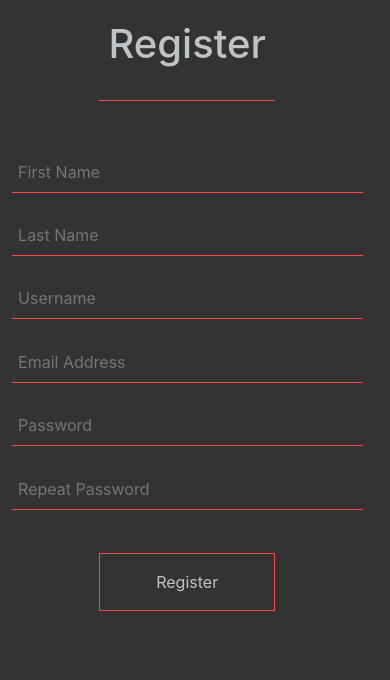
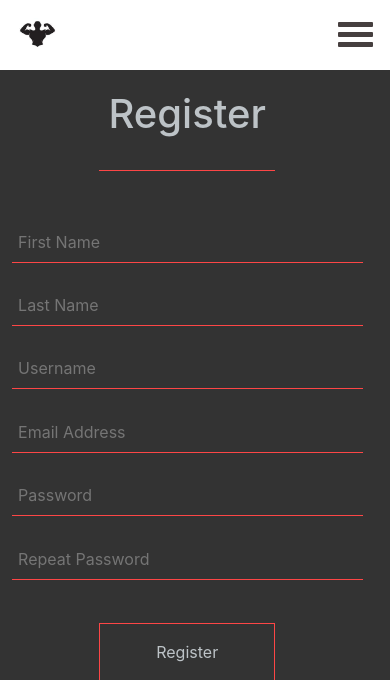
Before and after one commit to vasildespov/django-fitness-project, a Django app: page /register/ in a window 390 px wide. Shown: the top 680 px of the page. Run offline with Django 3.2, Linux system fonts and the light colour scheme; some libraries are stand-ins or nearby versions.

Commit message:
Added Responsive Navigation Bar

```diff
--- a/static/css/index.css
+++ b/static/css/index.css
@@ -67,3 +67,172 @@ body,html {
 .errorlist{
     color: #fd4646;
 }
+
+
+.brand-img:hover{
+  cursor: pointer;
+}
+
+nav {
+  float: right;
+}
+
+nav ul {
+  list-style: none;
+  margin: 0;
+  padding: 0;
+}
+
+nav ul li {
+  float: left;
+  position: relative;
+}
+
+nav ul li a {
+  display: block;
+  padding: 0 20px;
+  line-height: 70px;
+  background: #ffffff;
+  color: #463f3f;
+  text-decoration: none;
+
+}
+
+nav ul li a:hover {
+  background: #f2f2f2;
+  color: #fb5958;
+}
+
+nav ul li a:not(:only-child):after {
+  padding-left: 4px;
+  content: ' ▾';
+}
+
+nav ul li ul li {
+  min-width: 190px;
+}
+
+nav ul li ul li a {
+  padding: 10px;
+  line-height: 20px;
+}
+
+.nav-dropdown {
+  position: absolute;
+  z-index: 111;
+
+  box-shadow: 0 3px 12px rgba(0, 0, 0, 0.15);
+  display: none;
+}
+
+.nav-mobile {
+  display: none;
+  position: absolute;
+  top: 0;
+  right: 0;
+  background: #fff;
+  height: 70px;
+  width: 70px;
+}
+
+@media only screen and (max-width: 800px) {
+  .nav-mobile {
+    display: block;
+  }
+
+  nav {
+    width: 100%;
+    padding: 70px 0 15px;
+  }
+
+  nav ul {
+    display: none;
+  }
+
+  nav ul li {
+    float: none;
+  }
+
+  nav ul li a {
+    padding: 15px;
+    line-height: 20px;
+  }
+
+  nav ul li ul li a {
+    padding-left: 30px;
+  }
+}
+#nav-toggle {
+  position: absolute;
+  left: 18px;
+  top: 22px;
+  cursor: pointer;
+  padding: 10px 35px 16px 0px;
+}
+
+#nav-toggle span,
+#nav-toggle span:before,
+#nav-toggle span:after {
+  cursor: pointer;
+  border-radius: 1px;
+  height: 5px;
+  width: 35px;
+  background: #463f3f;
+  position: absolute;
+  display: block;
+  content: '';
+  transition: all 300ms ease-in-out;
+}
+
+#nav-toggle span:before {
+  top: -10px;
+}
+
+#nav-toggle span:after {
+  bottom: -10px;
+}
+
+#nav-toggle.active span {
+  background-color: transparent;
+}
+
+#nav-toggle.active span:before, #nav-toggle.active span:after {
+  top: 0;
+}
+
+#nav-toggle.active span:before {
+  transform: rotate(45deg);
+}
+
+#nav-toggle.active span:after {
+  transform: rotate(-45deg);
+}
+
+@media screen and (min-width: 800px) {
+  .nav-list {
+    display: block !important;
+  }
+}
+
+.navigation {
+  height: 70px;
+  background: #ffffff;
+  position: sticky;
+  top:0;
+  z-index:1000;
+}
+
+
+.nav-container {
+  max-width: 1000px;
+  margin: 0 auto;
+}
+
+.brand {
+  position: absolute;
+  /* padding-left: 20px; */
+  float: left;
+  line-height: 70px;
+  text-transform: uppercase;
+  font-size: 1.4em;
+}
--- a/static/javascript/script.js
+++ b/static/javascript/script.js
@@ -0,0 +1,30 @@
+(function($) {
+    $(function() {
+
+      $('nav ul li a:not(:only-child)').click(function(e) {
+        $(this).siblings('.nav-dropdown').toggle();
+
+        $('.nav-dropdown').not($(this).siblings()).hide();
+        e.stopPropagation();
+      });
+
+      $('html').click(function() {
+        $('.nav-dropdown').hide();
+      });
+
+      $('#nav-toggle').click(function() {
+        $('nav ul').slideToggle();
+      });
+
+      $('#nav-toggle').on('click', function() {
+        this.classList.toggle('active');
+      });
+    });
+  })(jQuery);
+
+
+
+
+  $('.brand-img').click(function () {
+    $(location).attr("href","/");
+  });
--- a/templates/index.html
+++ b/templates/index.html
@@ -6,5 +6,5 @@ Home Page
 {% endblock title %}
 
 {% block content %}
-
+{% include 'nav.html' %}
 {% endblock content %}
--- a/templates/nav.html
+++ b/templates/nav.html
@@ -0,0 +1,50 @@
+<section class="navigation">
+    <div class="nav-container">
+      <div class="brand">
+        <img class='brand-img' style="height:60px; margin-bottom:5px;" src="/static/images/navigation_bar_logo.jpg"
+          alt="">
+        <!-- <a href="/">Title</a> -->
+      </div>
+      <nav>
+        <div class="nav-mobile">
+          <a id="nav-toggle" href="#!"><span></span></a>
+        </div>
+        <ul class="nav-list">
+
+          {% if user.is_authenticated %}
+
+          <li><a href="">My Profile</a></li>
+          <li><a href="">Create an article</a></li>
+          <li><a href="/">Home</a></li>
+          <li><a href="">Blog</a></li>
+          <li><a href="#">Features</a>
+            <ul class="nav-dropdown">
+
+              <li><a href="#">Calorie Calculator</a></li>
+              <li><a href="#">Workout Templates</a></li>
+            </ul>
+          </li>
+
+          <li><a href="">Logout</a></li>
+          {% else %}
+          <li><a href="/">Home</a></li>
+          <li><a href="">Blog</a></li>
+          <li><a href="#">Features</a>
+            <ul class="nav-dropdown">
+
+              <li><a href="#">Calorie Calculator</a></li>
+              <li><a href="#">Workout Templates</a></li>
+            </ul>
+          </li>
+          <li><a href="{% url 'login' %}">Login</a></li>
+          <li><a href="{% url 'register' %}">Register</a></li>
+          {% endif %}
+
+          {% if user.is_superuser %}
+          <li><a href="/admin/">Admin Panel</a></li>
+          {% endif %}
+
+        </ul>
+      </nav>
+    </div>
+  </section>
```
Also changed, not shown: static/images/header_cover.jpg (added), static/images/navigation_bar_logo.jpg (added).
